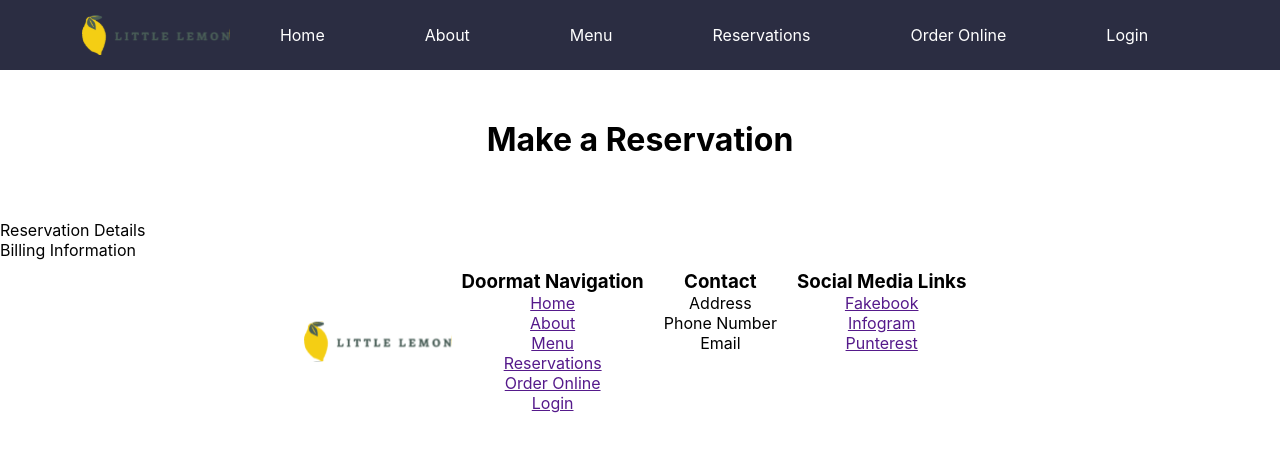
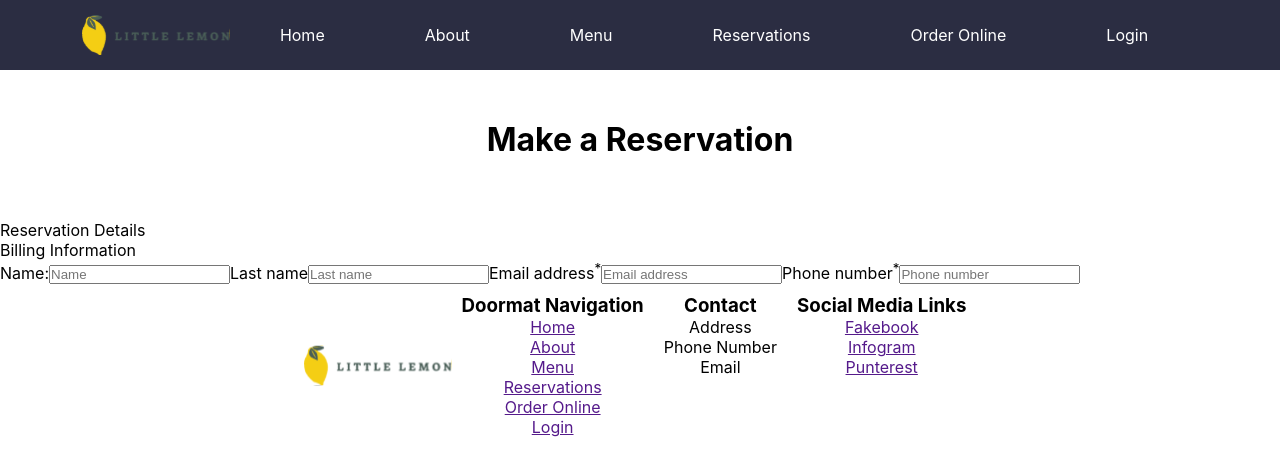
Before and after one commit to digitAI-4N6/little-lemon, a React (Create React App) app: page / in a window 1280 px wide. Shown: the top 476 px of the page. Built offline with nearby package versions, Linux system fonts and the light colour scheme.

Commit message:
Add Basic Info
Add Basic Info

```diff
--- a/src/components/BillingInformation.js
+++ b/src/components/BillingInformation.js
@@ -1,5 +1,48 @@
+import { useState } from "react";
+
 export default function BillingInformation() {
-    return (
+  const [name, setName] = useState("");
+  const [lastName, setLastName] = useState("");
+  const [email, setEmail] = useState("");
+  const [phone, setPhone] = useState("");
+
+  return (
+    <>
+      <article className="Basic Info">
         <p>Billing Information</p>
-    )
+        <label>Name:</label>
+        <input
+          type="text"
+          placeholder="Name"
+          value={name}
+          onChange={(e) => setName(e.target.value)}
+        />
+        <label>Last name</label>
+        <input
+          type="text"
+          placeholder="Last name"
+          value={lastName}
+          onChange={(e) => setLastName(e.target.value)}
+        />
+        <label>
+          Email address<sup>*</sup>
+        </label>
+        <input
+          type="email"
+          placeholder="Email address"
+          value={email}
+          onChange={(e) => setEmail(e.target.value)}
+        />
+        <label>
+          Phone number<sup>*</sup>
+        </label>
+        <input
+          type="phone"
+          placeholder="Phone number"
+          value={phone}
+          onChange={(e) => setPhone(e.target.value)}
+        />
+      </article>
+    </>
+  );
 }
```
